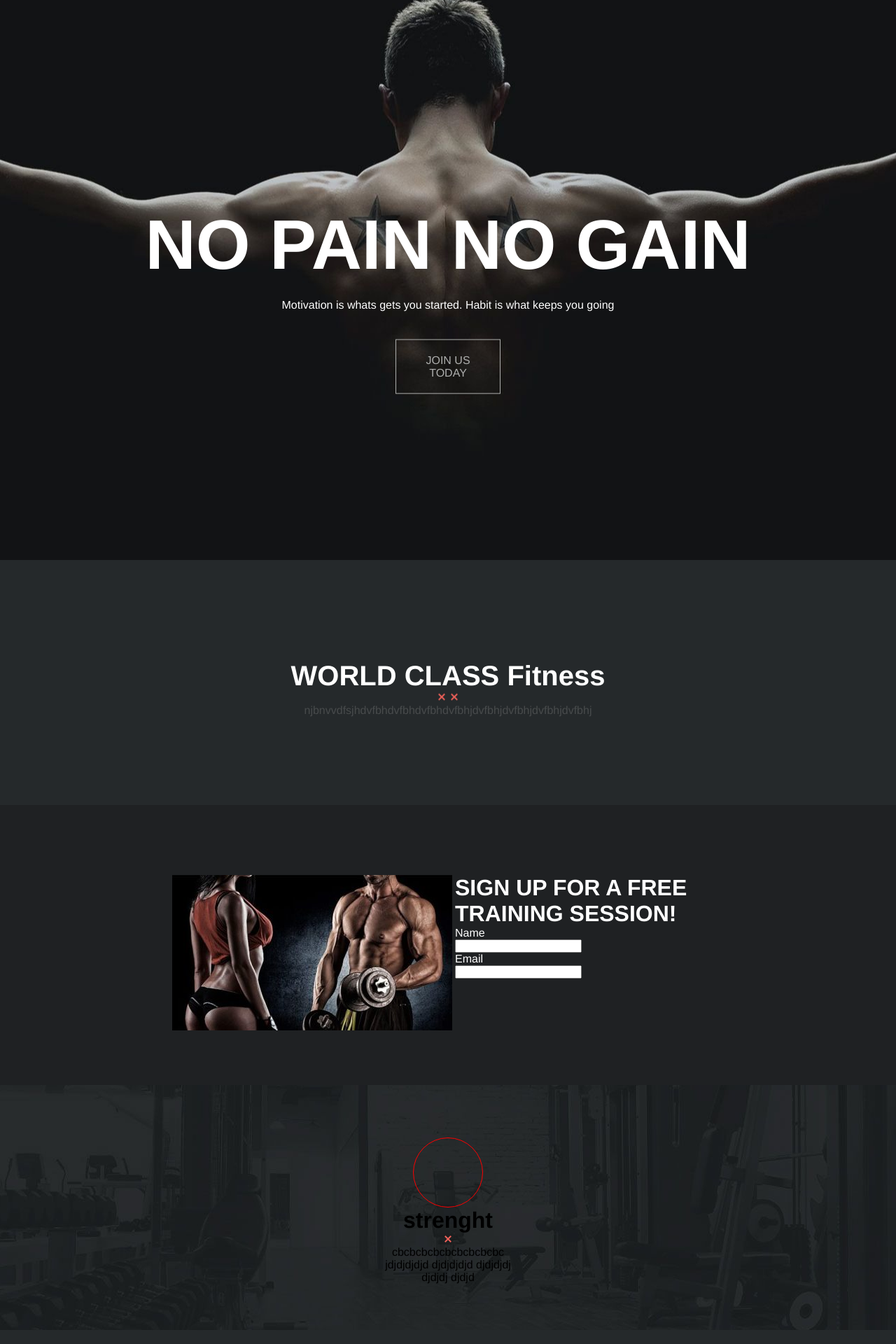
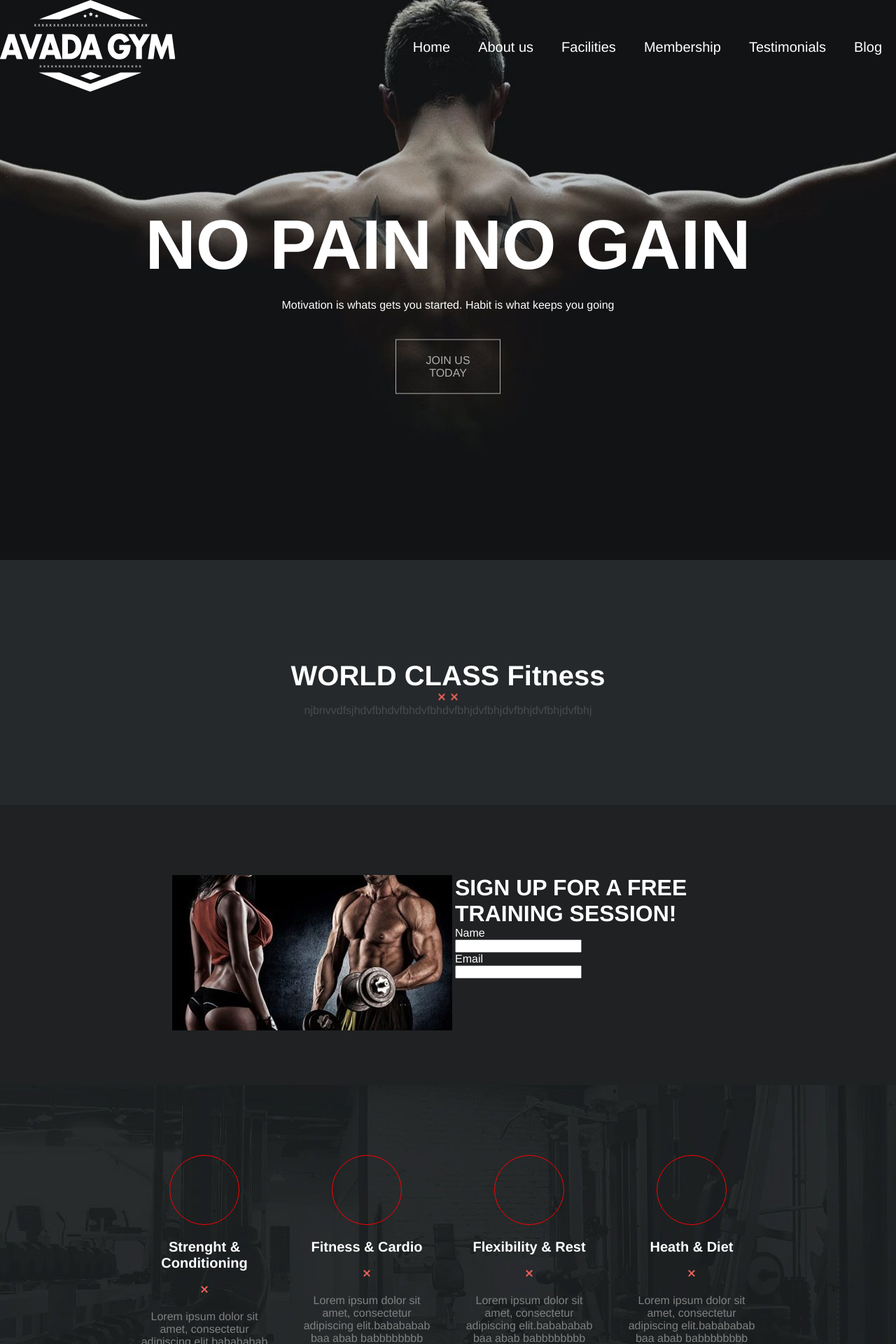
Before and after one commit to riccardolipparini/proj-html-vuejs, a Vue app: page / in a window 1280 px wide. Shown: the top 1920 px of the page at 70% size. Built offline with nearby package versions, Linux system fonts and the light colour scheme.

Commit message:
add menu, details

```diff
--- a/package.json
+++ b/package.json
@@ -8,8 +8,11 @@
     "lint": "vue-cli-service lint"
   },
   "dependencies": {
+    "@fortawesome/fontawesome-free": "^5.15.4",
     "@fortawesome/fontawesome-svg-core": "^1.2.36",
+    "@fortawesome/free-brands-svg-icons": "^5.15.4",
     "@fortawesome/free-solid-svg-icons": "^5.15.4",
+    "@fortawesome/vue-fontawesome": "^2.0.6",
     "core-js": "^3.6.5",
     "vue": "^2.6.11"
   },
--- a/src/components/Details.vue
+++ b/src/components/Details.vue
@@ -1,11 +1,11 @@
 <template>
   <div id="container">
 
-    <div class="details">
+    <div class="details" v-for="detail, i in details" :key="i">
         <div class="icons"></div>
-        <h1>strenght</h1>
+        <h1>{{detail.title}}</h1>
         <img src="../assets/img/divider-x-red.png" alt="">
-        <p>cbcbcbcbcbcbcbcbcbc jdjdjdjdjd djdjdjdjd djdjdjdj djdjdj djdjd </p>
+        <p>{{detail.text}}</p>
     </div>
 
   </div>
@@ -16,8 +16,31 @@
 
 export default {
   name: 'Details',
-  components: {
-
+  data(){
+    return {
+      details: [
+        {
+          title: "Strenght & Conditioning",
+          text: "Lorem ipsum dolor sit amet, consectetur adipiscing elit.babababab baa  abab babbbbbbbb ababa baba ba aba abbba abba bab abbabab",
+          here: false
+        },
+        {
+          title: "Fitness & Cardio",
+          text: "Lorem ipsum dolor sit amet, consectetur adipiscing elit.babababab baa  abab babbbbbbbb ababa baba ba aba abbba abba bab abbabab",
+          here: false
+        },
+        {
+          title: "Flexibility & Rest",
+          text: "Lorem ipsum dolor sit amet, consectetur adipiscing elit.babababab baa  abab babbbbbbbb ababa baba ba aba abbba abba bab abbabab",
+          here: false
+        },
+        {
+          title: "Heath & Diet",
+          text: "Lorem ipsum dolor sit amet, consectetur adipiscing elit.babababab baa  abab babbbbbbbb ababa baba ba aba abbba abba bab abbabab",
+          here: false
+        },
+      ]
+    }
   }
 }
 </script>
@@ -26,8 +49,7 @@ export default {
 #container{
     display: flex;
     justify-content: center;
-    align-items: center;
-    height: 350px;
+    height: 500px;
     width: 100%;
     background-image: url("../assets/img/gym_bkgd_bw-compressor.jpg");
     background-repeat: no-repeat;
@@ -36,6 +58,20 @@ export default {
         height: 200px;
         width: calc(60% / 4);
         text-align: center;
+        margin: 0 20px;
+        margin-top: 100px;
+        img{
+          margin-top: 20px;
+        }
+        h1{
+          color: white;
+          font-size: 20px;
+          margin-top: 20px;
+        }
+        p{
+          color: rgba(129,129,129,255);
+          margin-top: 20px;
+        }
     }
     .icons{
         height: 100px;
--- a/src/components/Menu.vue
+++ b/src/components/Menu.vue
@@ -1,7 +1,12 @@
 <template>
-  <div id="container">
-
-  </div>
+  <nav>
+    <div class="gym_logo">
+      <img src="../assets/img/gym_logo_1x.png" alt="">
+    </div>
+    <ul>
+      <li v-for="link, i in links" :key="i"><a :href="link.url">{{link.text}}</a></li>
+    </ul>
+  </nav>
 </template>
 
 <script>
@@ -9,13 +14,72 @@
 
 export default {
   name: 'Menu',
-  components: {
-
+  data(){
+    return {
+      links: [
+        {
+          text: "Home",
+          url: "#",
+          here: false
+        },
+        {
+          text: "About us",
+          url: "#",
+          here: false
+        },
+        {
+          text: "Facilities",
+          url: "#",
+          here: false
+        },
+        {
+          text: "Membership",
+          url: "#",
+          here: false
+        },
+        {
+          text: "Testimonials",
+          url: "#",
+          here: false
+        },
+        {
+          text: "Blog",
+          url: "#",
+          here: false
+        }
+      ]
+    }
   }
 }
 </script>
 
 <style scoped lang="scss">
-
+nav{
+  display: flex;
+  justify-content: space-between;
+  align-items: center;
+}
+ul{
+  display: flex;
+  li{
+    list-style: none;
+    margin: 0 20px;
+    font-size: 20px;
+    cursor: pointer;
+    a{
+      text-decoration: none;
+      color: white;
+      transition: 0.5s;
+    }
+  }
+}
+a:hover{
+  font-size: 40px;
+  color: rgba(238,96,89,255);
+}
+.active{
+  color: rgba(238,96,89,255);
+  font-size: 40px;
+}
 
 </style>
--- a/src/components/News.vue
+++ b/src/components/News.vue
@@ -2,7 +2,7 @@
   <div id="container">
     <div class="contain_results">
       <div class="title">
-        <h1>real world results</h1>
+        <h1>PERFORMANCE NEWS</h1>
         <img src="../assets/img/divider-xx-red.png" alt="" />
       </div>
       <div class="results">
@@ -10,8 +10,8 @@
           <div class="news">
             <img src="../assets/img/blog1-400x208.jpg" alt="" />
             <div class="news_space">
-              <h1>Train with you free weights or other thing?</h1>
-              <p>bla bla bla bla bla bla bla bla bla bla bla bla</p>
+              <h1>titolo</h1>
+              <p>text</p>
             </div>
           </div>
         </div>
@@ -20,8 +20,8 @@
           <div class="news">
             <img src="../assets/img/blog1-400x208.jpg" alt="" />
             <div class="news_space">
-              <h1>Train with you free weights or other thing?</h1>
-              <p>bla bla bla bla bla bla bla bla bla bla bla bla</p>
+              <h1>titolo</h1>
+              <p>text</p>
             </div>
           </div>
         </div>
@@ -30,8 +30,8 @@
           <div class="news">
             <img src="../assets/img/blog1-400x208.jpg" alt="" />
             <div class="news_space">
-              <h1>Train with you free weights or other thing?</h1>
-              <p>bla bla bla bla bla bla bla bla bla bla bla bla</p>
+              <h1>titolo</h1>
+              <p>text</p>
             </div>
           </div>
         </div>
--- a/src/components/Trainers.vue
+++ b/src/components/Trainers.vue
@@ -14,7 +14,9 @@
             <p>descrizione bla bla bla bla bla bla bla</p>
 
             <div class="trainers_social">
-              <div class="social"></div>
+              <div class="social">
+               <font-awesome-icon :icon="['fab', 'facebook']" />
+              </div>
               <div class="social"></div>
               <div class="social"></div>
             </div>
--- a/src/main.js
+++ b/src/main.js
@@ -1,11 +1,17 @@
 import Vue from 'vue'
 import App from './App.vue'
-import { library } from '@fortawesome/fontawesome-svg-core'
-import { fas } from '@fortawesome/free-solid-svg-icons'
 
-library.add(fas)
 
+ import { library } from '@fortawesome/fontawesome-svg-core'
+ import { FontAwesomeIcon } from '@fortawesome/vue-fontawesome'
+ import { faFacebook } from '@fortawesome/free-brands-svg-icons'
+
+ library.add(faFacebook)
+
+
+Vue.component('font-awesome-icon', FontAwesomeIcon)
 Vue.config.productionTip = false
+
 
 new Vue({
   render: h => h(App),
```
Also changed, not shown: src/components/HelloWorld.vue (deleted, +0 -58 lines), 1 other file (tests, documents, lock files or other folders).
